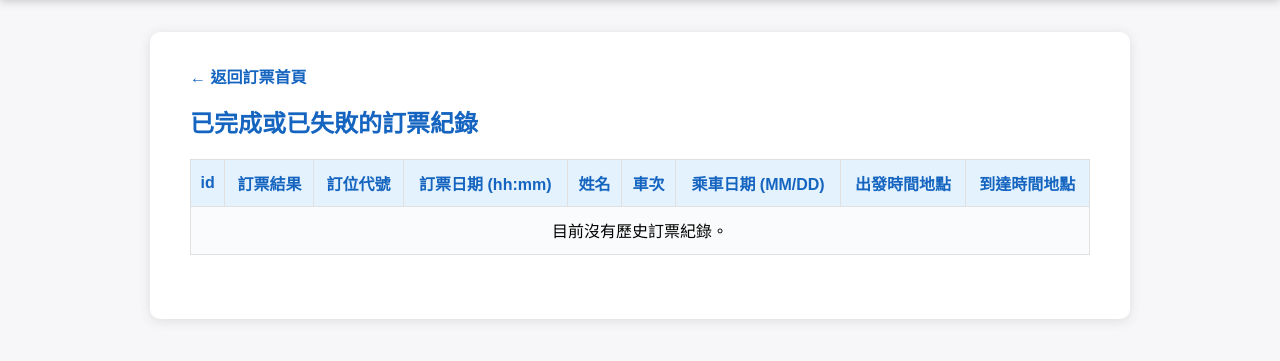
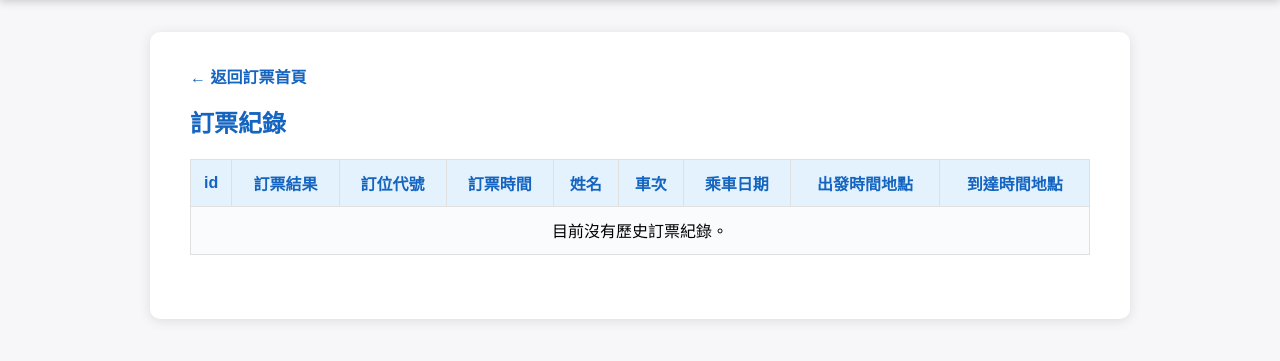
Before and after one commit to herginc/public, a Flask app: page /history.html in a window 1280 px wide. Shown: the part 94-455 px from the top of the page. Run offline with Flask 3, Linux system fonts and the light colour scheme.

Commit message:
refine index.html and history.html format

```diff
--- a/flask-thsr/templates/history.html
+++ b/flask-thsr/templates/history.html
@@ -22,7 +22,7 @@
     <header>歷史訂票資訊</header>
     <div class="container">
         <a href="/">&#x2190; 返回訂票首頁</a>
-        <h2>已完成或已失敗的訂票紀錄</h2>
+        <h2>訂票紀錄</h2>
         <div style="overflow-x:auto;">
         <table>
             <thead>
@@ -30,10 +30,10 @@
                     <th>id</th>
                     <th>訂票結果</th>
                     <th>訂位代號</th>
-                    <th>訂票日期 (hh:mm)</th>
+                    <th>訂票時間</th>
                     <th>姓名</th>
                     <th>車次</th>
-                    <th>乘車日期 (MM/DD)</th>
+                    <th>乘車日期</th>
                     <th>出發時間地點</th>
                     <th>到達時間地點</th>
                 </tr>
```
Also changed, not shown: flask-thsr/templates/index.html (+4 -4 lines).
